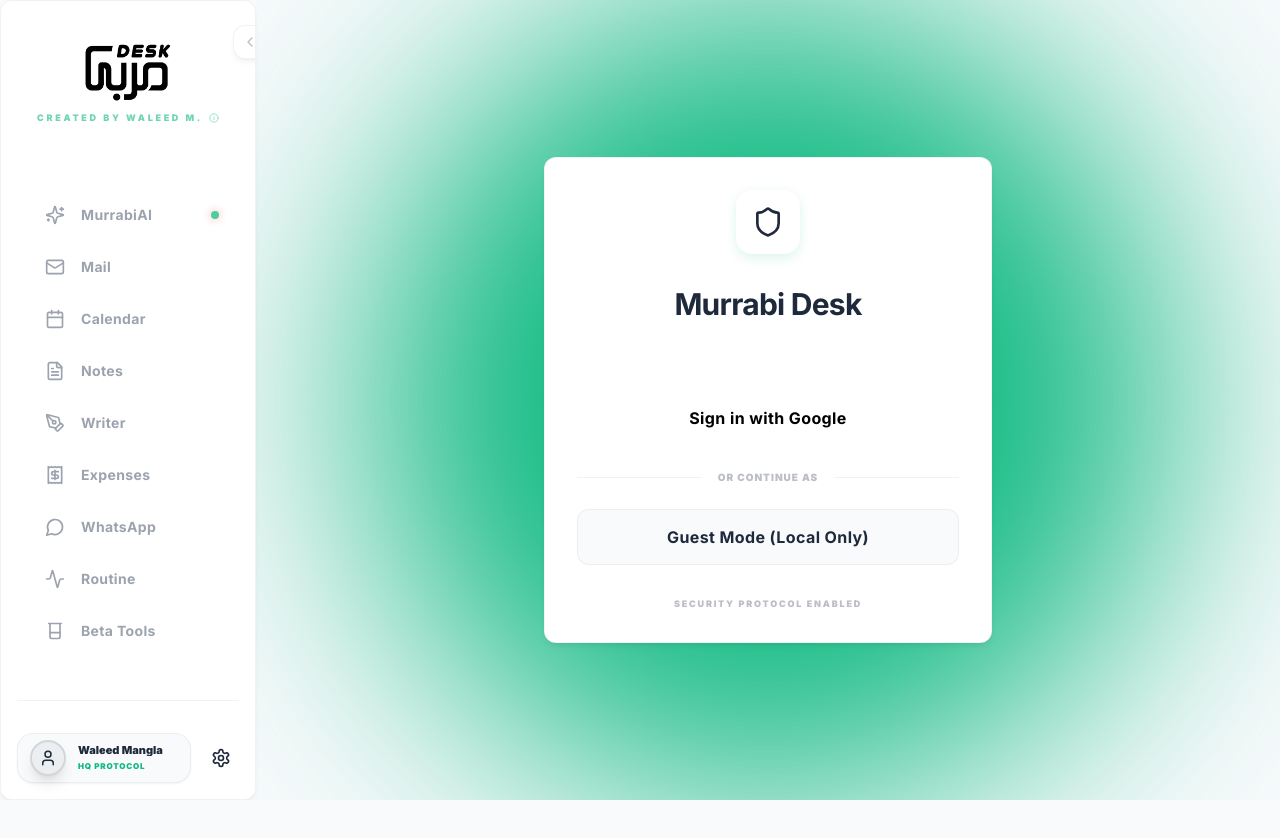
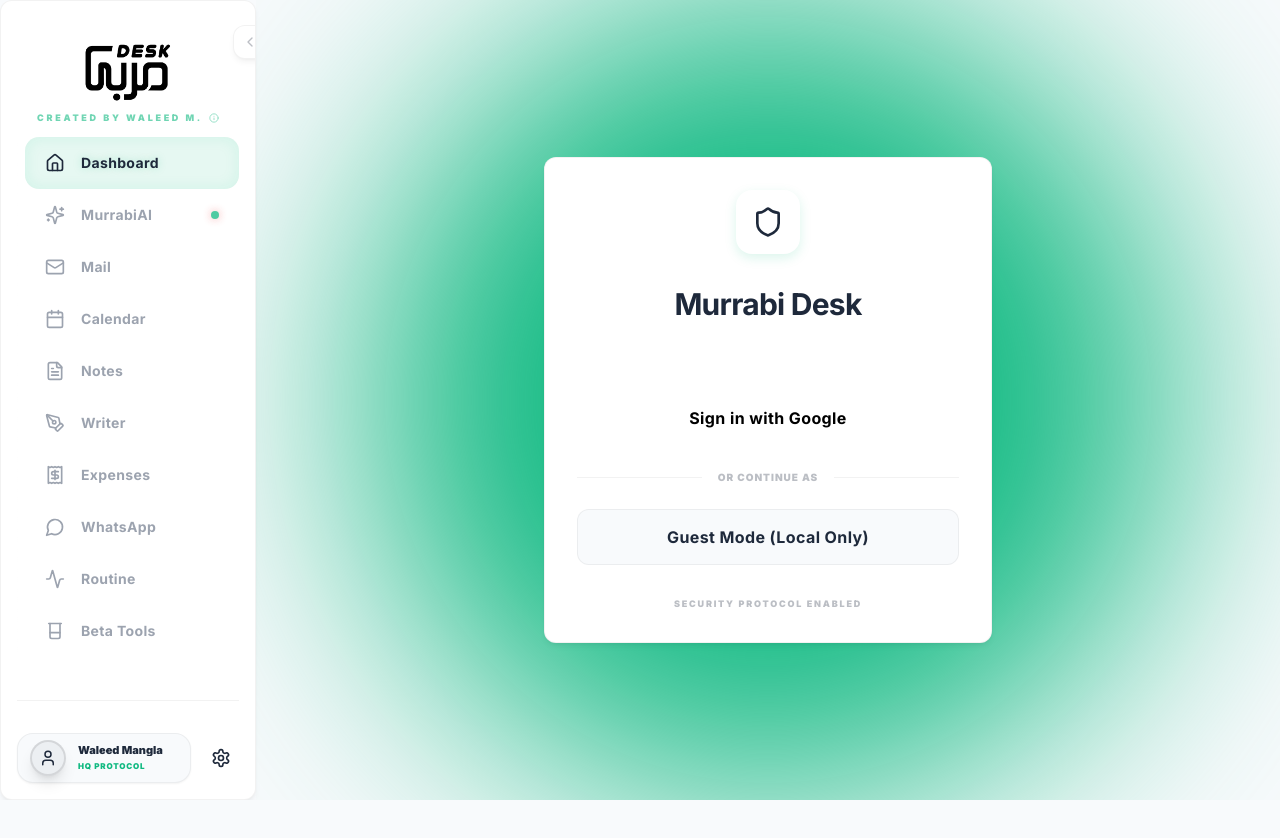
Before and after one commit to waleedmangla-source/MurrabiDesk, a Next.js app: page /onboarding in a window 1280 px wide. In both pictures the pointer is over the link "Dashboard". Shown: the top 838 px of the page. Built offline with nearby package versions, Linux system fonts and the light colour scheme; no server answers.

Commit message:
Update sidebar hover effect to use theme-based glow

```diff
--- a/src/app/layout.tsx
+++ b/src/app/layout.tsx
@@ -294,8 +294,7 @@
                    key={link.label}
                    className={clsx(
                      "nav-link group transition-all duration-300 rounded-[14px] flex items-center gap-4 py-4 px-5 font-bold tracking-tight z-10",
-                     "hover:bg-white/[0.04] hover:text-white",
-                     pathname === link.href ? "active !text-white" : "text-gray-400"
+                     pathname === link.href ? "active" : "text-gray-400"
                   )}
                   href={link.href}
                 >
--- a/src/styles/globals.css
+++ b/src/styles/globals.css
@@ -589,6 +589,12 @@
   opacity: 1 !important;
   border-color: transparent !important;
 }
+.nav-link:hover:not(.active) {
+  background-color: var(--accent-soft);
+  color: var(--text-main);
+  box-shadow: inset 0 0 15px var(--accent-soft);
+  text-shadow: 0 0 8px var(--accent-glow);
+}
 .draggable-header {
   -webkit-app-region: drag;
 }
```
